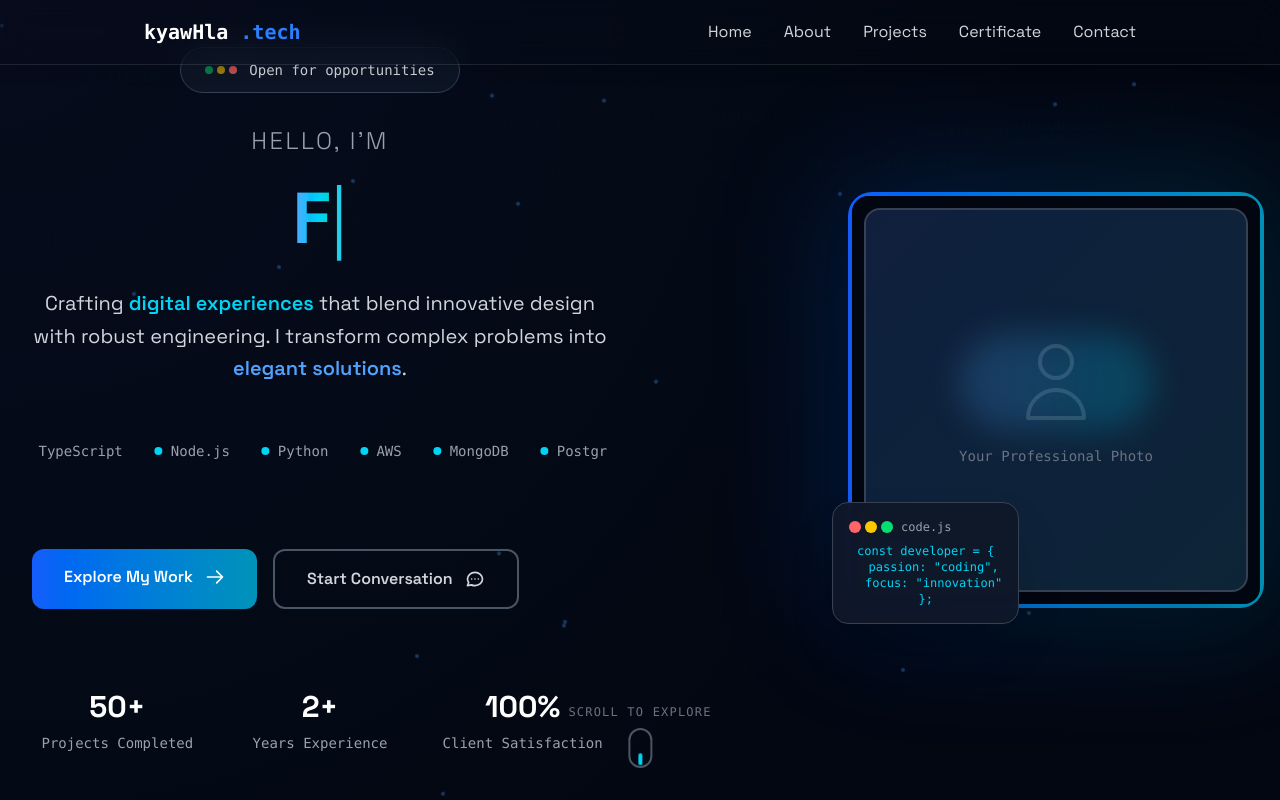
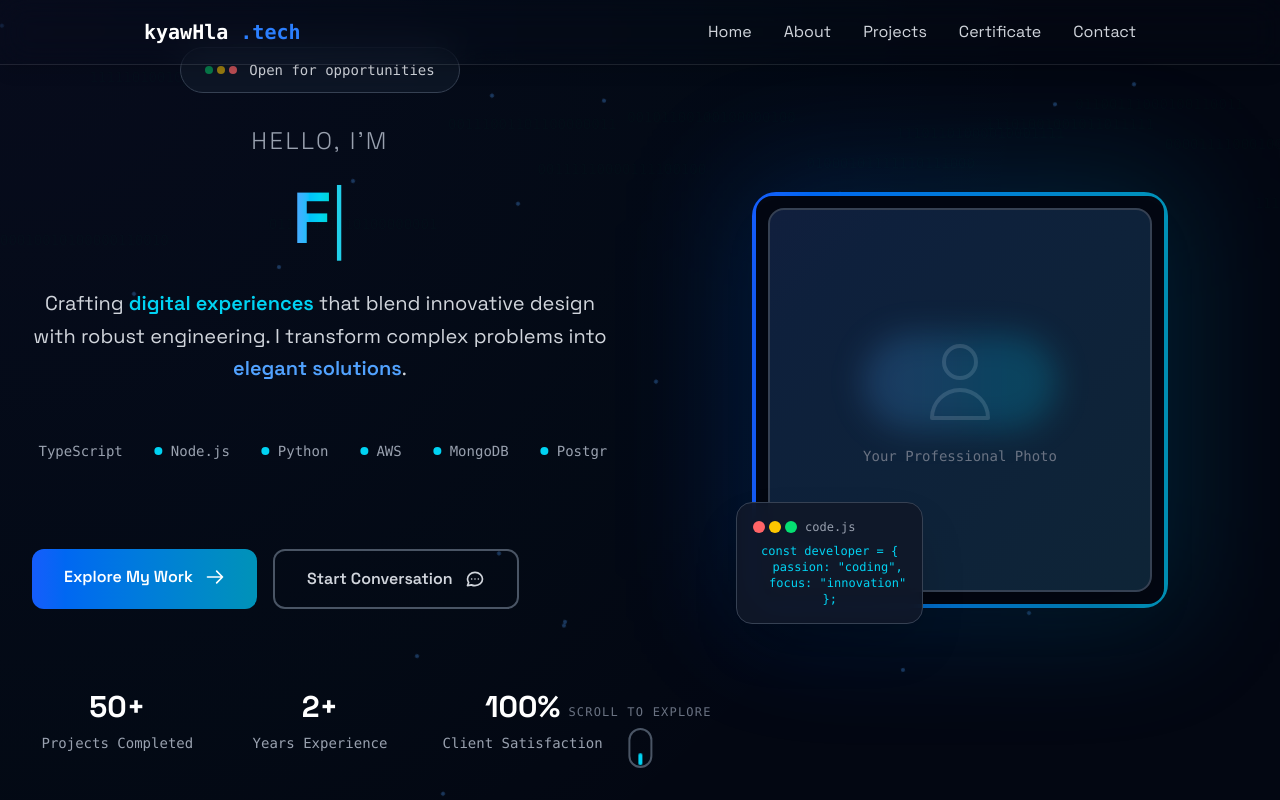
Before and after one commit to kyawhla-commit/khTech-portfolio, a React (Vite) app: page / in a window 1280 px wide. Shown: the top 800 px of the page. Built offline with nearby package versions, Linux system fonts and the light colour scheme.

Commit message:
modified fourth time  Home feature

```diff
--- a/src/components/sections/Home.jsx
+++ b/src/components/sections/Home.jsx
@@ -191,7 +191,7 @@
             </div>
 
             {/* Photo Section */}
-            <div className="relative flex justify-center lg:justify-end">
+            <div className="relative flex justify-center lg:justify-endmb-20">
               <div className="relative">
                 {/* Main Photo Container */}
                 <div className="relative w-80 h-80 md:w-96 md:h-96">
```
